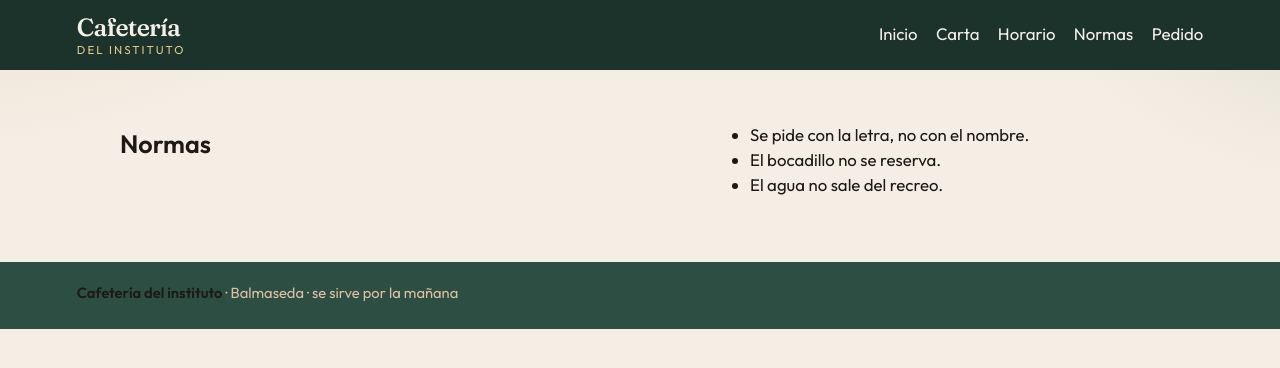
After one commit to erbano05/cafeteria-dwes, a Laravel app: page /normas in a window 1280 px wide. The commit adds this page. Shown: the top 368 px of the page. Run offline with Laravel 12, Linux system fonts and the light colour scheme.

Commit message:
feat: añadido /horario y /normas que muestran el horario y las normas

```diff
--- /dev/null
+++ b/app/Http/Controllers/NormasController.php
@@ -0,0 +1,21 @@
+<?php
+
+namespace App\Http\Controllers;
+
+use Illuminate\Http\Request;
+
+class NormasController extends Controller {
+    public function index() {
+        return view('normas.index', [
+            'normas' => $this->normas()
+        ]);
+    }
+
+    private function normas() {
+        return [
+            "Se pide con la letra, no con el nombre.",
+            "El bocadillo no se reserva.",
+            "El agua no sale del recreo."
+        ];
+    }
+}
--- a/resources/views/horario/index.blade.php
+++ b/resources/views/horario/index.blade.php
@@ -8,11 +8,11 @@
 <h2>Horario</h2>
 <ul>
     @foreach($horario as $dia)
-        <li>
+        <li><a href="{{ route('vista_horario', ['codigo' => $dia["codigo"]]) }}">
             {{ $dia["codigo"] }}
             · {{ $dia["dia"] }}
             · {{ $dia["hora"] }}
-        </li>
+        </a></li>
     @endforeach
 </ul>
 @endsection
--- a/resources/views/layouts/app.blade.php
+++ b/resources/views/layouts/app.blade.php
@@ -21,6 +21,7 @@
             <a href="{{ url('/') }}">Inicio</a>
             <a href="{{ route('carta') }}">Carta</a>
             <a href="{{ route('horario') }}">Horario</a>
+            <a href="{{ route('normas') }}">Normas</a>
             <a href="{{ url('/pedido') }}">Pedido</a>
         </nav>
     </header>
--- /dev/null
+++ b/resources/views/normas/index.blade.php
@@ -0,0 +1,16 @@
+{{-- resources/views/normas/index.blade.php --}}
+
+@extends('layouts.app')
+
+@section('titulo', 'Normas')
+
+@section('contenido')
+<h2>Normas</h2>
+<ul>
+    @foreach($normas as $norma)
+        <li>
+            {{ $norma }}
+        </li>
+    @endforeach
+</ul>
+@endsection
--- a/routes/web.php
+++ b/routes/web.php
@@ -2,6 +2,7 @@
 
 use App\Http\Controllers\CartaController;
 use App\Http\Controllers\HorarioController;
+use App\Http\Controllers\NormasController;
 use Illuminate\Support\Facades\Route;
 
 Route::get('/', function () {
@@ -17,3 +18,5 @@ Route::get('/carta/{codigo}', [CartaController::class, 'view'])->name('vista_pro
 Route::get('/horario', [HorarioController::class, 'index'])->name('horario');
 
 Route::get('/horario/{codigo}', [HorarioController::class, 'view'])->name('vista_horario');
+
+Route::get('/normas', [NormasController::class, 'index'])->name('normas');
```
Also changed, not shown: app/Http/Controllers/HorarioController.php (+17 -1 lines), resources/views/horario/view.blade.php (+13 -10 lines).
